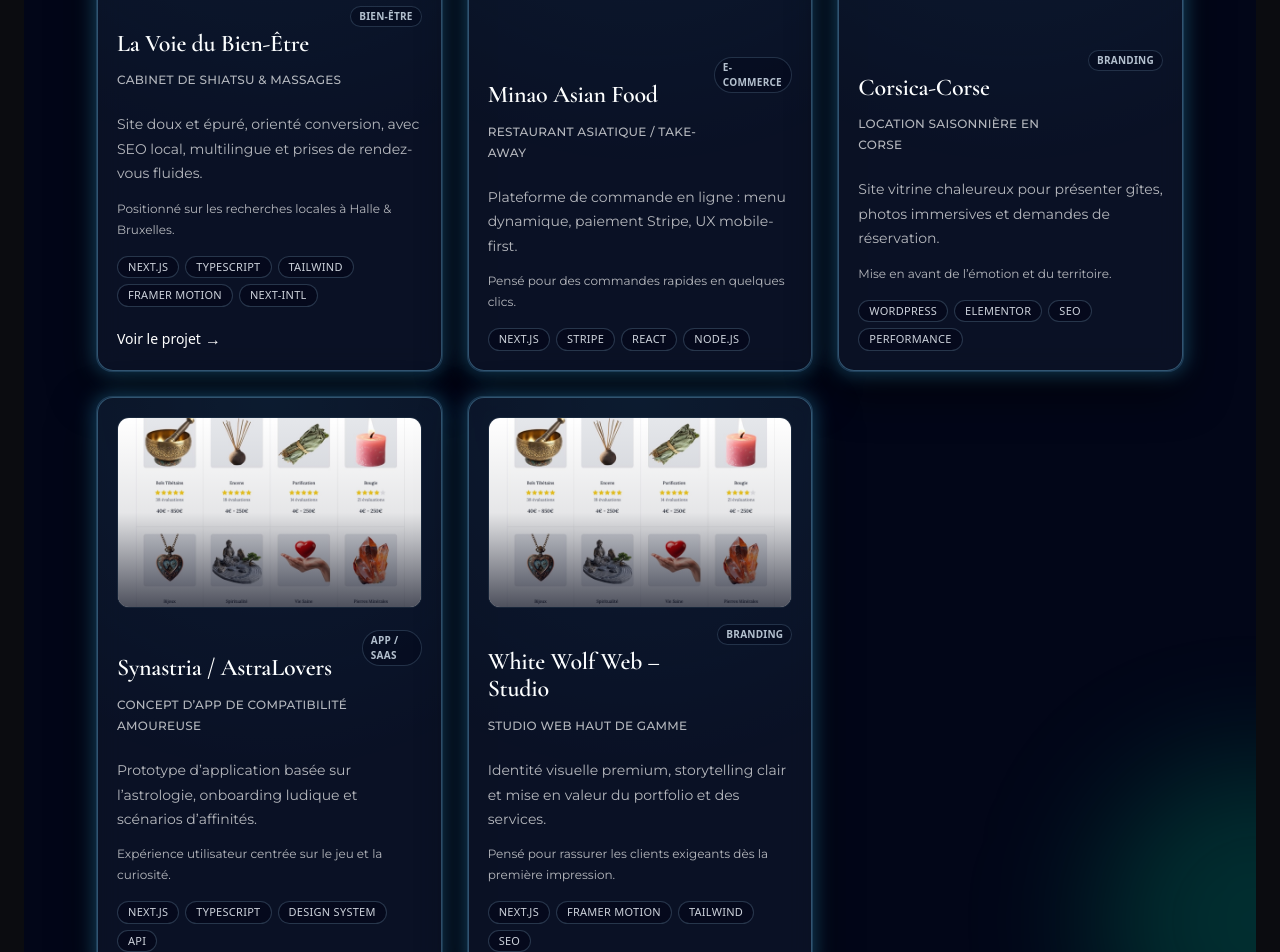
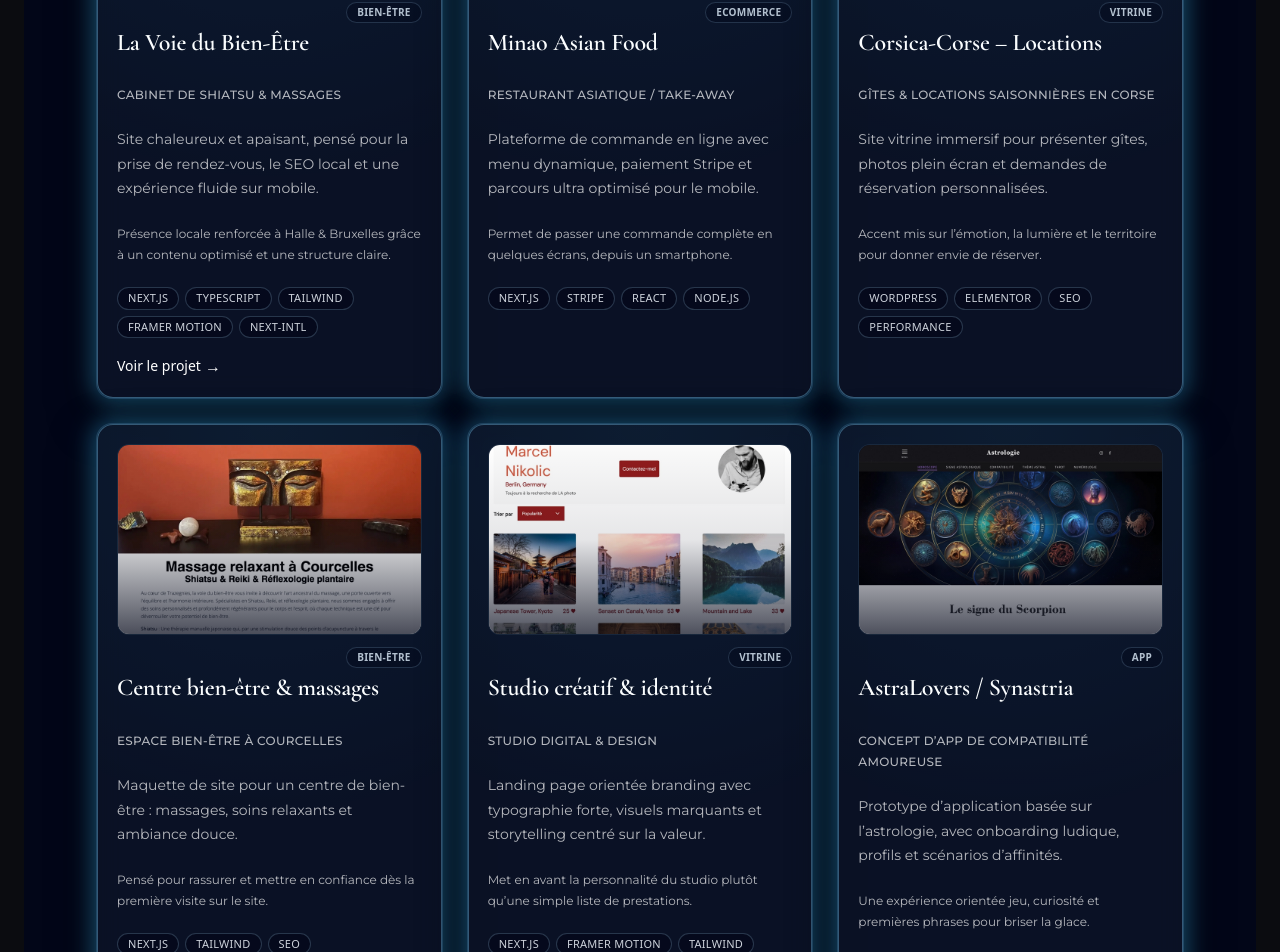
Before and after one commit to StephaneGamot/stephanegamot, a Next.js app: page /portfolio in a window 1280 px wide. Shown: the part 760-1712 px from the top of the page. Built offline with nearby package versions, Linux system fonts and the light colour scheme.

Commit message:
Update PortfolioSection.tsx

```diff
--- a/components/Portfolio/PortfolioSection.tsx
+++ b/components/Portfolio/PortfolioSection.tsx
@@ -2,7 +2,7 @@
 
 import { useState, useEffect } from "react";
 import { motion, AnimatePresence } from "framer-motion";
-import Image from "next/image";
+import Image, { type StaticImageData } from "next/image";
 import PortFolioAstro from "@/public/Images/portfolio/portfolio-astro.webp"
 import PortFolioBoutique from "@/public/Images/portfolio/portfolio-boutique.webp"
 import PortFolioCorse from "@/public/Images/portfolio/portfolio-corse.webp"
@@ -11,6 +11,7 @@ import PortFolioEyes from "@/public/Images/portfolio/portfolio-eyes.webp"
 import PortFolioGameOn from "@/public/Images/portfolio/portfolio-gameon.webp"
 import PortFolioJaponais from "@/public/Images/portfolio/portfolio-japonais.webp"
 import PortFolioKanap from "@/public/Images/portfolio/portfolio-kanap.webp"
+import PortFolioKarate from "@/public/Images/portfolio/portfolio-karate.webp"
 import PortFolioKaza from "@/public/Images/portfolio/portfolio-kaza.webp"
 import PortFolioLvbde from "@/public/Images/portfolio/portfolio-lvbde.webp"
 import PortFolioMinao from "@/public/Images/portfolio/portfolio-minao.webp"
@@ -31,7 +32,7 @@ type Project = {
   techs: string[];
   link?: string;
   highlight?: string;
-  imageSrc: string;
+    imageSrc: StaticImageData;
   imageAlt: string;
 };
 
@@ -49,63 +50,238 @@ const projects: Project[] = [
     title: "La Voie du Bien-Être",
     client: "Cabinet de shiatsu & massages",
     description:
-      "Site doux et épuré, orienté conversion, avec SEO local, multilingue et prises de rendez-vous fluides.",
+      "Site chaleureux et apaisant, pensé pour la prise de rendez-vous, le SEO local et une expérience fluide sur mobile.",
     category: "wellness",
     techs: ["Next.js", "TypeScript", "Tailwind", "Framer Motion", "next-intl"],
     link: "https://lavoiedubienetre.be",
-    highlight: "Positionné sur les recherches locales à Halle & Bruxelles.",
-    imageSrc: "/Images/carrousel/boutique-lg.webp",
-    imageAlt: "Capture du site La Voie du Bien-Être",
+    highlight:
+      "Présence locale renforcée à Halle & Bruxelles grâce à un contenu optimisé et une structure claire.",
+    imageSrc: PortFolioLvbde,
+    imageAlt:
+      "Interface du site La Voie du Bien-Être, cabinet de shiatsu et massages à Halle.",
   },
   {
     id: 2,
     title: "Minao Asian Food",
     client: "Restaurant asiatique / take-away",
     description:
-      "Plateforme de commande en ligne : menu dynamique, paiement Stripe, UX mobile-first.",
+      "Plateforme de commande en ligne avec menu dynamique, paiement Stripe et parcours ultra optimisé pour le mobile.",
     category: "ecommerce",
     techs: ["Next.js", "Stripe", "React", "Node.js"],
-    highlight: "Pensé pour des commandes rapides en quelques clics.",
-    imageSrc: "/Images/carrousel/boutique-lg.webp", // à remplacer par la vraie capture
-    imageAlt: "Capture du site Minao Asian Food",
+    highlight:
+      "Permet de passer une commande complète en quelques écrans, depuis un smartphone.",
+    imageSrc: PortFolioMinao,
+    imageAlt: "Maquette du site de commande en ligne Minao Asian Food.",
   },
   {
     id: 3,
-    title: "Corsica-Corse",
-    client: "Location saisonnière en Corse",
+    title: "Corsica-Corse – Locations",
+    client: "Gîtes & locations saisonnières en Corse",
     description:
-      "Site vitrine chaleureux pour présenter gîtes, photos immersives et demandes de réservation.",
+      "Site vitrine immersif pour présenter gîtes, photos plein écran et demandes de réservation personnalisées.",
     category: "branding",
     techs: ["WordPress", "Elementor", "SEO", "Performance"],
-    highlight: "Mise en avant de l’émotion et du territoire.",
-    imageSrc: "/Images/carrousel/boutique-lg.webp",
-    imageAlt: "Capture du site Corsica-Corse",
+    highlight:
+      "Accent mis sur l’émotion, la lumière et le territoire pour donner envie de réserver.",
+    imageSrc: PortFolioCorse,
+    imageAlt:
+      "Page d’accueil du site de locations saisonnières Corsica-Corse, avec paysages corses.",
   },
   {
     id: 4,
-    title: "Synastria / AstraLovers",
-    client: "Concept d’app de compatibilité amoureuse",
+    title: "Centre bien-être & massages",
+    client: "Espace bien-être à Courcelles",
     description:
-      "Prototype d’application basée sur l’astrologie, onboarding ludique et scénarios d’affinités.",
-    category: "saas",
-    techs: ["Next.js", "TypeScript", "Design System", "API"],
-    highlight: "Expérience utilisateur centrée sur le jeu et la curiosité.",
-    imageSrc: "/Images/carrousel/boutique-lg.webp",
-    imageAlt: "Mockup de l’application Synastria / AstraLovers",
+      "Maquette de site pour un centre de bien-être : massages, soins relaxants et ambiance douce.",
+    category: "wellness",
+    techs: ["Next.js", "Tailwind", "SEO"],
+    highlight:
+      "Pensé pour rassurer et mettre en confiance dès la première visite sur le site.",
+    imageSrc: PortFolioCourcelles,
+    imageAlt:
+      "Interface d’un site pour centre de bien-être avec ambiance relaxante.",
   },
   {
     id: 5,
-    title: "White Wolf Web – Studio",
-    client: "Studio web haut de gamme",
+    title: "Studio créatif & identité",
+    client: "Studio digital & design",
     description:
-      "Identité visuelle premium, storytelling clair et mise en valeur du portfolio et des services.",
+      "Landing page orientée branding avec typographie forte, visuels marquants et storytelling centré sur la valeur.",
     category: "branding",
-    techs: ["Next.js", "Framer Motion", "Tailwind", "SEO"],
+    techs: ["Next.js", "Framer Motion", "Tailwind"],
     highlight:
-      "Pensé pour rassurer les clients exigeants dès la première impression.",
-    imageSrc: "/Images/carrousel/boutique-lg.webp",
-    imageAlt: "Capture du site White Wolf Web Studio",
+      "Met en avant la personnalité du studio plutôt qu’une simple liste de prestations.",
+    imageSrc: PortFolioEyes,
+    imageAlt:
+      "Page d’accueil d’un studio créatif avec visuel fort et design immersif.",
   },
+  {
+    id: 6,
+    title: "AstraLovers / Synastria",
+    client: "Concept d’app de compatibilité amoureuse",
+    description:
+      "Prototype d’application basée sur l’astrologie, avec onboarding ludique, profils et scénarios d’affinités.",
+    category: "saas",
+    techs: ["Next.js", "TypeScript", "Design System", "API"],
+    highlight:
+      "Une expérience orientée jeu, curiosité et premières phrases pour briser la glace.",
+    imageSrc: PortFolioAstro,
+    imageAlt:
+      "Interface cosmique de l’application de compatibilité amoureuse AstraLovers.",
+  },
+  {
+    id: 7,
+    title: "Dashboard sportif – SportSee",
+    client: "Suivi de performances sportives",
+    description:
+      "Dashboard de suivi sportif avec graphiques, objectifs et progression détaillée pour chaque utilisateur.",
+    category: "saas",
+    techs: ["React", "Recharts", "API", "TypeScript"],
+    highlight:
+      "Met la data au service de la motivation avec une visualisation claire des progrès.",
+    imageSrc: PortFolioSportSee,
+    imageAlt:
+      "Dashboard analytique SportSee pour le suivi des performances sportives.",
+  },
+  {
+    id: 8,
+    title: "GameOn Analytics",
+    client: "Plateforme d’événements sportifs",
+    description:
+      "Dashboard d’inscriptions et de statistiques pour une plateforme d’événements, tournois et compétitions.",
+    category: "saas",
+    techs: ["React", "TypeScript", "API"],
+    highlight:
+      "Organisation des données pour que les organisateurs visualisent rapidement l’essentiel.",
+    imageSrc: PortFolioGameOn,
+    imageAlt:
+      "Interface de dashboard GameOn pour la gestion d’événements sportifs.",
+  },
+  {
+    id: 9,
+    title: "Comité Olympique – Dashboard",
+    client: "Fédération / comité sport",
+    description:
+      "Interface analytique inspirée de cas réels, dédiée au suivi des athlètes et des indicateurs clés.",
+    category: "saas",
+    techs: ["React", "Recharts", "API", "UX"],
+    highlight:
+      "Pensé pour rester lisible même avec beaucoup de données sur un seul écran.",
+    imageSrc: PortFolioOlympique,
+    imageAlt:
+      "Dashboard inspiré d’un comité olympique pour le suivi des performances.",
+  },
+  {
+    id: 10,
+    title: "Boutique tendance",
+    client: "Boutique de mode & accessoires",
+    description:
+      "Maquette de boutique en ligne pour une marque fashion, avec univers visuel fort et mises en avant produit.",
+    category: "ecommerce",
+    techs: ["React", "Tailwind", "UX", "Responsive"],
+    highlight:
+      "Pensée pour mettre en avant quelques produits phares plutôt qu’un catalogue interminable.",
+    imageSrc: PortFolioBoutique,
+    imageAlt:
+      "Page d’accueil d’une boutique en ligne tendance pour mode et accessoires.",
+  },
+  {
+    id: 11,
+    title: "Kanap – E-commerce mobilier",
+    client: "Vente de canapés & mobilier",
+    description:
+      "Site e-commerce d’entraînement autour de la vente de canapés, avec fiches produits détaillées.",
+    category: "ecommerce",
+    techs: ["JavaScript", "API", "Responsive"],
+    highlight:
+      "Travail particulier sur la fiche produit et la mise en avant des visuels.",
+    imageSrc: PortFolioKanap,
+    imageAlt: "Page produit d’un site e-commerce dédié aux canapés.",
+  },
+  {
+    id: 12,
+    title: "Kaza – Immobilier",
+    client: "Plateforme immobilière",
+    description:
+      "Interface de type portail immobilier : annonces, filtres et mise en avant des biens.",
+    category: "branding",
+    techs: ["React", "API", "UX"],
+    highlight:
+      "Organisation de l’information pour rendre la recherche de biens simple et agréable.",
+    imageSrc: PortFolioKaza,
+    imageAlt:
+      "Page d’accueil d’un portail immobilier moderne avec listing de biens.",
+  },
+  {
+    id: 13,
+    title: "Restaurant japonais",
+    client: "Restaurant / sushi bar",
+    description:
+      "Maquette de site pour un restaurant japonais : ambiance, carte et mise en avant des spécialités.",
+    category: "ecommerce",
+    techs: ["React", "Tailwind", "UX"],
+    highlight:
+      "Centré sur l’ambiance et les visuels pour donner faim dès la première visite.",
+    imageSrc: PortFolioJaponais,
+    imageAlt:
+      "Interface d’un site de restaurant japonais mettant en avant les plats.",
+  },
+  {
+    id: 14,
+    title: "Plateforme multi-restaurants",
+    client: "Portail de restauration",
+    description:
+      "Portail proposant plusieurs restaurants, avec navigation claire entre les différentes cartes et offres.",
+    category: "ecommerce",
+    techs: ["Next.js", "TypeScript", "Tailwind"],
+    highlight:
+      "Pensé pour évoluer vers une plateforme multi-enseignes avec logique de menu et de commande.",
+    imageSrc: PortFolioRestaurants,
+    imageAlt:
+      "Interface d’un portail multi-restaurants avec plusieurs cartes disponibles.",
+  },
+  {
+    id: 15,
+    title: "Site de tarot & guidance",
+    client: "Praticienne en tarot & développement personnel",
+    description:
+      "Maquette de site pour séances de tarot, guidance et accompagnement, avec univers visuel symbolique.",
+    category: "wellness",
+    techs: ["WordPress", "Elementor", "SEO"],
+    highlight:
+      "Univers visuel travaillé pour inspirer confiance sans tomber dans le cliché.",
+    imageSrc: PortFolioTarot,
+    imageAlt:
+      "Page d’accueil d’un site de tarot et de développement personnel.",
+  },
+  {
+    id: 16,
+    title: "Traiteur & événementiel",
+    client: "Service traiteur haut de gamme",
+    description:
+      "Site vitrine élégant pour un traiteur : menus, photos, événements et demandes de devis.",
+    category: "branding",
+    techs: ["Angular", "Java", "MySql"],
+    highlight:
+      "Positionnement premium avec une grande importance accordée aux visuels et à la lisibilité des offres.",
+    imageSrc: PortFolioTraiteur,
+    imageAlt: "Site vitrine d’un traiteur haut de gamme pour événements.",
+  },
+{
+  id: 17,
+  title: "Club de karaté – Site vitrine",
+  client: "Association sportive",
+  description:
+    "Site vitrine pour un club de karaté : horaires, cours, professeurs et ambiance du dojo.",
+  category: "branding",
+  techs: ["Next.js", "React", "UI Design"],
+  highlight:
+    "Mise en avant de l’esprit du dojo et des informations pratiques pour les futurs membres.",
+  imageSrc: PortFolioKarate,
+  imageAlt:
+    "Page d’accueil d’un site de club de karaté avec visuel de pratiquants en action.",
+},
+
 ];
 
 function labelFromCategory(category: CategoryId): string {
@@ -113,11 +289,11 @@ function labelFromCategory(category: CategoryId): string {
     case "wellness":
       return "Bien-être";
     case "ecommerce":
-      return "E-commerce";
+      return "Ecommerce";
     case "saas":
-      return "App / SaaS";
+      return "App";
     case "branding":
-      return "Branding";
+      return "Vitrine";
     default:
       return "Projet";
   }
@@ -219,7 +395,7 @@ export default function PortfolioShowcase() {
         </motion.div>
 
               {/* Grid des projets */}
-        <div className="mt-10 grid gap-6 sm:mt-12 sm:grid-cols-2 lg:grid-cols-3">
+        <div className="mt-10 grid gap-6 sm:mt-12 sm:grid-cols-2 lg:grid-cols-3 items-stretch">
           <AnimatePresence mode="wait">
             {filteredProjects.map((project) => (
               <motion.article
@@ -247,7 +423,7 @@ export default function PortfolioShowcase() {
                       }
                     : undefined
                 }
-                className="group relative flex flex-col justify-between rounded-2xl border border-slate-800/80 bg-slate-900/70 p-5 shadow-[0_18px_45px_rgba(0,0,0,0.65)] backdrop-blur-md transition-colors duration-300 hover:border-emerald-400/60 hover:bg-slate-900/95"
+                className="group relative flex h-full flex-col justify-between rounded-2xl border border-slate-800/80 bg-slate-900/70 p-4 sm:p-5 shadow-[0_18px_45px_rgba(0,0,0,0.65)] backdrop-blur-md transition-colors duration-300 hover:border-emerald-400/60 hover:bg-slate-900/95"
               >
                 {/* Halo scintillant très doux & continu tant que la card est visible */}
                 <motion.div
@@ -258,15 +434,15 @@ export default function PortfolioShowcase() {
                     borderColor: "rgba(125,211,252,0.7)",
                   }}
                   whileInView={{
-    opacity: [0.4, 0.55, 0.4],                       // petite variation seulement
+                    opacity: [0.4, 0.55, 0.4], // petite variation seulement
                     boxShadow: [
                       "0 0 10px 0 rgba(56,189,248,0.45)",
-      "0 0 24px 4px rgba(56,189,248,0.75)",          // halo plus doux et moins large
+                      "0 0 24px 4px rgba(56,189,248,0.75)", // halo plus doux et moins large
                       "0 0 10px 0 rgba(56,189,248,0.45)",
                     ],
                   }}
                   transition={{
-    duration: 4.5,                                   // plus lent = plus zen
+                    duration: 4.5, // plus lent = plus zen
                     repeat: Infinity,
                     repeatType: "mirror",
                     ease: "easeInOut",
@@ -279,9 +455,8 @@ export default function PortfolioShowcase() {
                   }}
                 />
 
-
-                {/* Image */}
-                <div className="mb-4 overflow-hidden rounded-xl border border-slate-800/80 bg-slate-950/60">
+                {/* Image – marge contrôlée */}
+                <div className="mb-3 overflow-hidden rounded-xl border border-slate-800/80 bg-slate-950/60">
                   <div className="relative aspect-[16/10]">
                     <Image
                       src={project.imageSrc}
@@ -295,32 +470,37 @@ export default function PortfolioShowcase() {
                 </div>
 
                 {/* Texte */}
-                <div>
-                  <div className="flex items-start justify-between gap-2">
-                    <div>
-                      <h3 className="text-base font-semibold text-white sm:text-lg">
+                <div className="flex flex-1 flex-col">
+            <div className="flex flex-col gap-1.5">
+  {/* Pill catégorie en premier */}
+  <span className="self-end shrink-0 rounded-full border border-slate-700/70 bg-slate-950/50 px-2.5 py-0.5 text-[10px] font-semibold uppercase tracking-wide text-slate-300/90 whitespace-nowrap">
+    {labelFromCategory(project.category)}
+  </span>
+
+  {/* Titre ensuite */}
+  <h3 className="text-base !mt-0 font-semibold text-white sm:text-lg">
     {project.title}
   </h3>
-                      <p className="mt-1 text-xs font-medium uppercase tracking-wide text-emerald-300/80">
+
+  {/* Client en dessous */}
+  <p className="text-xs font-medium uppercase tracking-wide text-emerald-300/80">
     {project.client}
   </p>
 </div>
-                    <span className="rounded-full border border-slate-700/70 bg-slate-950/50 px-2 py-0.5 text-[10px] font-semibold uppercase tracking-wide text-slate-300/90">
-                      {labelFromCategory(project.category)}
-                    </span>
-                  </div>
 
-                  <p className="mt-3 text-sm text-slate-300/90">
+
+
+                  <p className="mt-2 text-sm text-slate-300/90">
                     {project.description}
                   </p>
 
                   {project.highlight && (
-                    <p className="mt-3 text-xs text-emerald-200/90">
+                    <p className="mt-2 text-xs text-emerald-200/90">
                       {project.highlight}
                     </p>
                   )}
 
-                  <div className="mt-4 flex flex-wrap gap-1.5">
+                  <div className="mt-3 flex flex-wrap gap-1.5">
                     {project.techs.map((tech) => (
                       <span
                         key={tech}
@@ -338,7 +518,7 @@ export default function PortfolioShowcase() {
                     href={project.link}
                     target="_blank"
                     rel="noopener noreferrer"
-                    className="mt-5 inline-flex items-center text-sm font-medium text-emerald-300 transition-colors hover:text-emerald-200"
+                    className="mt-4 inline-flex items-center text-sm font-medium text-emerald-300 transition-colors hover:text-emerald-200"
                   >
                     Voir le projet
                     <span className="ml-1 inline-block text-base transition-transform group-hover:translate-x-0.5">
@@ -350,6 +530,7 @@ export default function PortfolioShowcase() {
             ))}
           </AnimatePresence>
         </div>
+
       </div>
     </section>
   );
```
Lines whose indentation alone changed are shown as unchanged.
